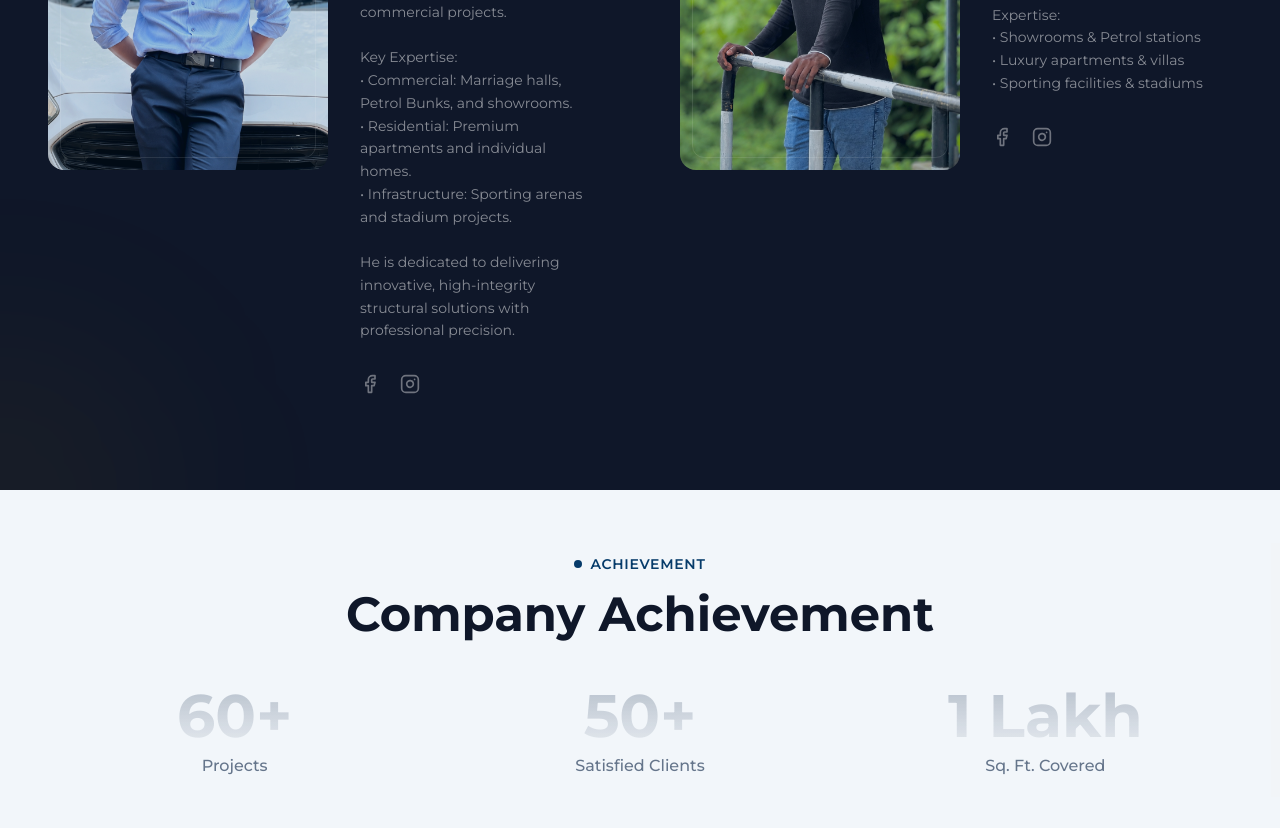
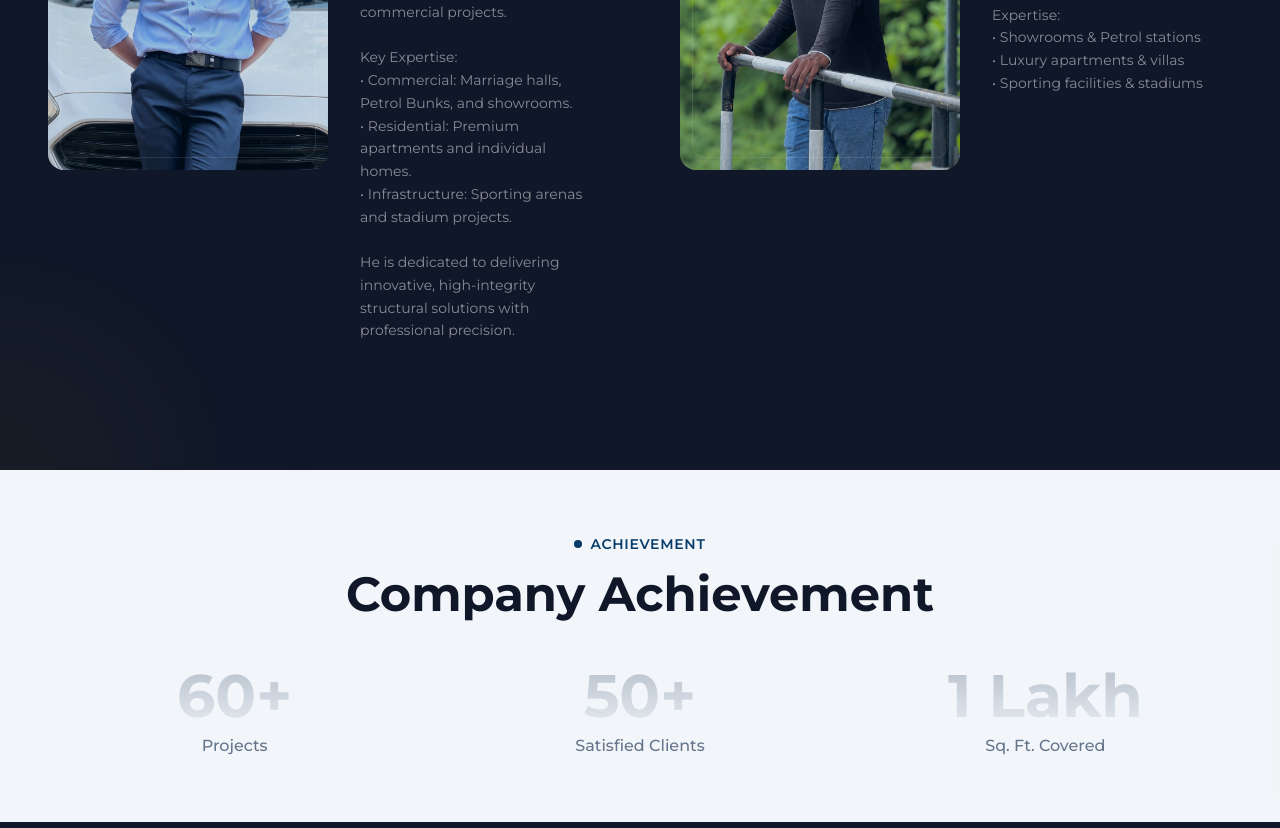
Before and after one commit to godivatech/tnexus_website, a React (Vite) app: page /about in a window 1280 px wide. Shown: the part 2760-3588 px from the top of the page. Built offline with nearby package versions, Linux system fonts and the light colour scheme.

Commit message:
code changes

```diff
--- a/src/sections/Founders.tsx
+++ b/src/sections/Founders.tsx
@@ -1,5 +1,4 @@
 import { motion } from 'framer-motion';
-import { Facebook, Instagram } from 'lucide-react';
 
 interface Founder {
   id: number;
@@ -7,10 +6,6 @@ interface Founder {
   role: string;
   bio: string;
   image: string;
-  socials: {
-    facebook?: string;
-    instagram?: string;
-  };
 }
 
 const founders: Founder[] = [
@@ -27,7 +22,6 @@ Key Expertise:
 
 He is dedicated to delivering innovative, high-integrity structural solutions with professional precision.`,
     image: '/images/founders/Balaji Palanivel.png',
-    socials: { facebook: '#', instagram: '#' },
   },
   {
     id: 2,
@@ -40,7 +34,6 @@ Expertise:
 • Luxury apartments & villas
 • Sporting facilities & stadiums`,
     image: '/images/founders/Siva Prakash.png',
-    socials: { facebook: '#', instagram: '#' },
   },
 ];
 
@@ -108,16 +101,6 @@ const Founders = () => {
                   <p className="text-white/50 text-sm leading-relaxed mb-8 flex-grow whitespace-pre-line">
                     {founder.bio}
                   </p>
-
-                  {/* Social Links */}
-                  <div className="flex items-center gap-5">
-                    <a href={founder.socials.facebook} className="text-white/40 hover:text-white transition-colors">
-                      <Facebook size={20} />
-                    </a>
-                    <a href={founder.socials.instagram} className="text-white/40 hover:text-white transition-colors">
-                      <Instagram size={20} />
-                    </a>
-                  </div>
                 </div>
               </div>
             </motion.div>
```
